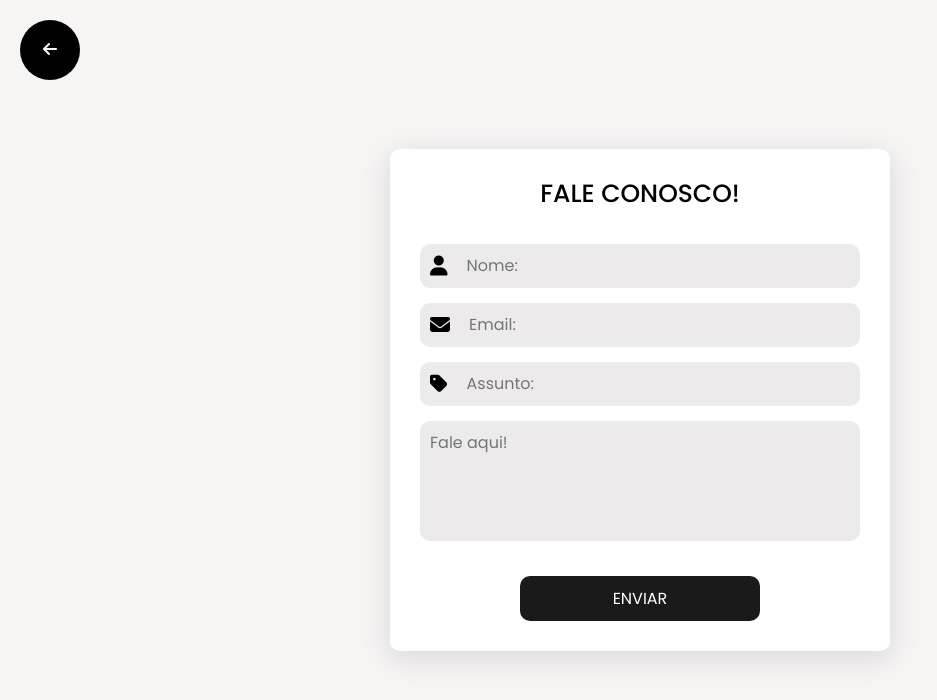
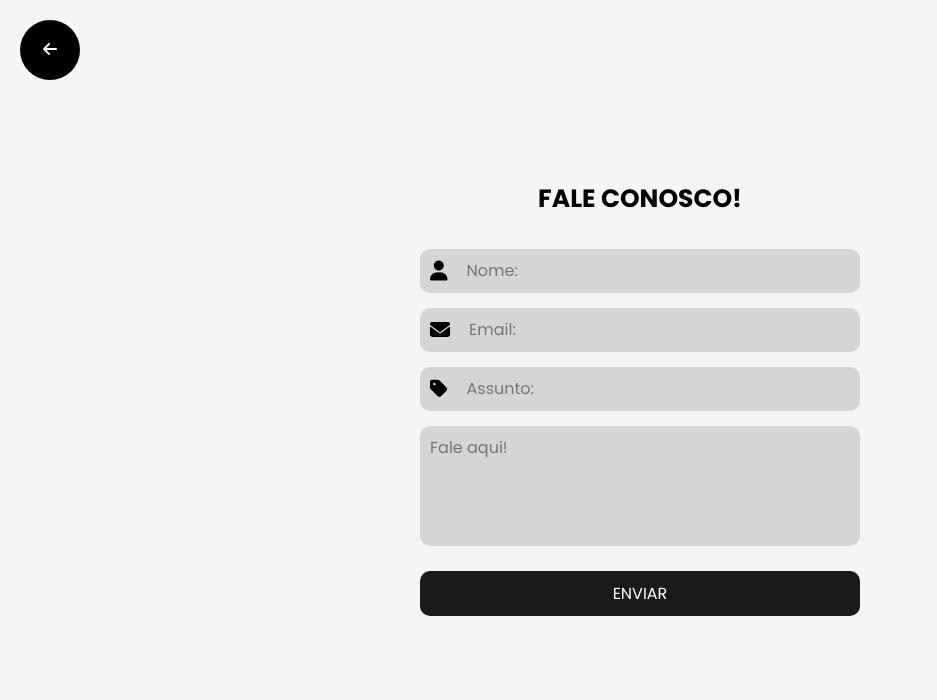
Before and after one commit to Gaspatt/VintageGallery, a Vue app: page /contact in a window 1280 px wide. Shown: the top 700 px of the page, without its empty margins (0-937 px from the left). Built offline with nearby package versions, Linux system fonts and the light colour scheme.

Commit message:
alterações

```diff
--- a/package.json
+++ b/package.json
@@ -11,7 +11,7 @@
     "format": "prettier --write src/"
   },
   "dependencies": {
-    "@fortawesome/fontawesome-free": "^6.6.0",
+    "@fortawesome/fontawesome-free": "^6.7.1",
     "@fortawesome/fontawesome-svg-core": "^6.6.0",
     "@fortawesome/free-solid-svg-icons": "^6.6.0",
     "@fortawesome/vue-fontawesome": "^3.0.8",
--- a/src/components/HeaderHome.vue
+++ b/src/components/HeaderHome.vue
@@ -72,9 +72,9 @@ onMounted(() => {
         <li class="nav-item">
           <router-link to="/" class="nav-link">HOME</router-link>
         </li>
-        <!-- <li class="nav-item">
+        <li class="nav-item">
           <router-link to="/cars" class="nav-link">CARROS</router-link>
-        </li> -->
+        </li>
         <li class="nav-item">
           <router-link to="/contact" class="nav-link">CONTATO</router-link>
         </li>
--- a/src/components/HeaderPage.vue
+++ b/src/components/HeaderPage.vue
@@ -72,9 +72,9 @@ onMounted(() => {
         <li class="nav-item">
           <router-link to="/" class="nav-link">HOME</router-link>
         </li>
-        <!-- <li class="nav-item">
+         <li class="nav-item">
           <router-link to="/cars" class="nav-link">CARROS</router-link>
-        </li> -->
+        </li>
         <li class="nav-item">
           <router-link to="/contact" class="nav-link">CONTATO</router-link>
         </li>
--- a/src/views/CadastrarView.vue
+++ b/src/views/CadastrarView.vue
@@ -15,7 +15,7 @@ const errors = ref({
   confirmPassword: '',
   birthdate: ''
 });
-const successMessage = ref(''); // Mensagem de sucesso
+const successMessage = ref('');
 
 function togglePasswordVisibility() {
   showPassword.value = !showPassword.value;
--- a/src/views/ContactView.vue
+++ b/src/views/ContactView.vue
@@ -126,7 +126,7 @@ body {
   left: 20px;
   transition: 0.3s;
 }
-Enrique
+
 .back:hover {
   background: transparent;
   color: #000000;
@@ -138,12 +138,10 @@ Enrique
   flex-direction: column;
   align-items: center;
   justify-content: center;
-  background-color: rgb(255, 255, 255);
   width: 500px;
   padding: 30px;
   border-radius: 10px;
   gap: 15px;
-  box-shadow: rgba(100, 100, 111, 0.2) 0px 7px 29px 0px;
   animation: slideUp 2s ease-out;
 }
 
@@ -151,7 +149,7 @@ Enrique
   display: flex;
   align-items: center;
   width: 100%;
-  background-color: rgb(236, 234, 234);
+  background-color: rgb(214, 213, 213);
   color: rgb(0, 0, 0);
   border-radius: 10px;
   padding: 10px;
@@ -189,17 +187,18 @@ textarea {
   font-size: 25px;
   margin-bottom: 20px;
   color: #000000;
+  font-weight: bold;
 }
 
 .btn-enviar {
   background-color: #1a1a1a;
   border: none;
   height: 45px;
-  width: 30vh;
+  width: 100%;
   color: white;
   border-radius: 10px;
   align-items: center;
-  margin-top: 20px;
+  margin-top: 10px;
   cursor: pointer;
   transition: 0.7s;
   display: flex;
```
Also changed, not shown: 1 other file (tests, documents, lock files or other folders).
